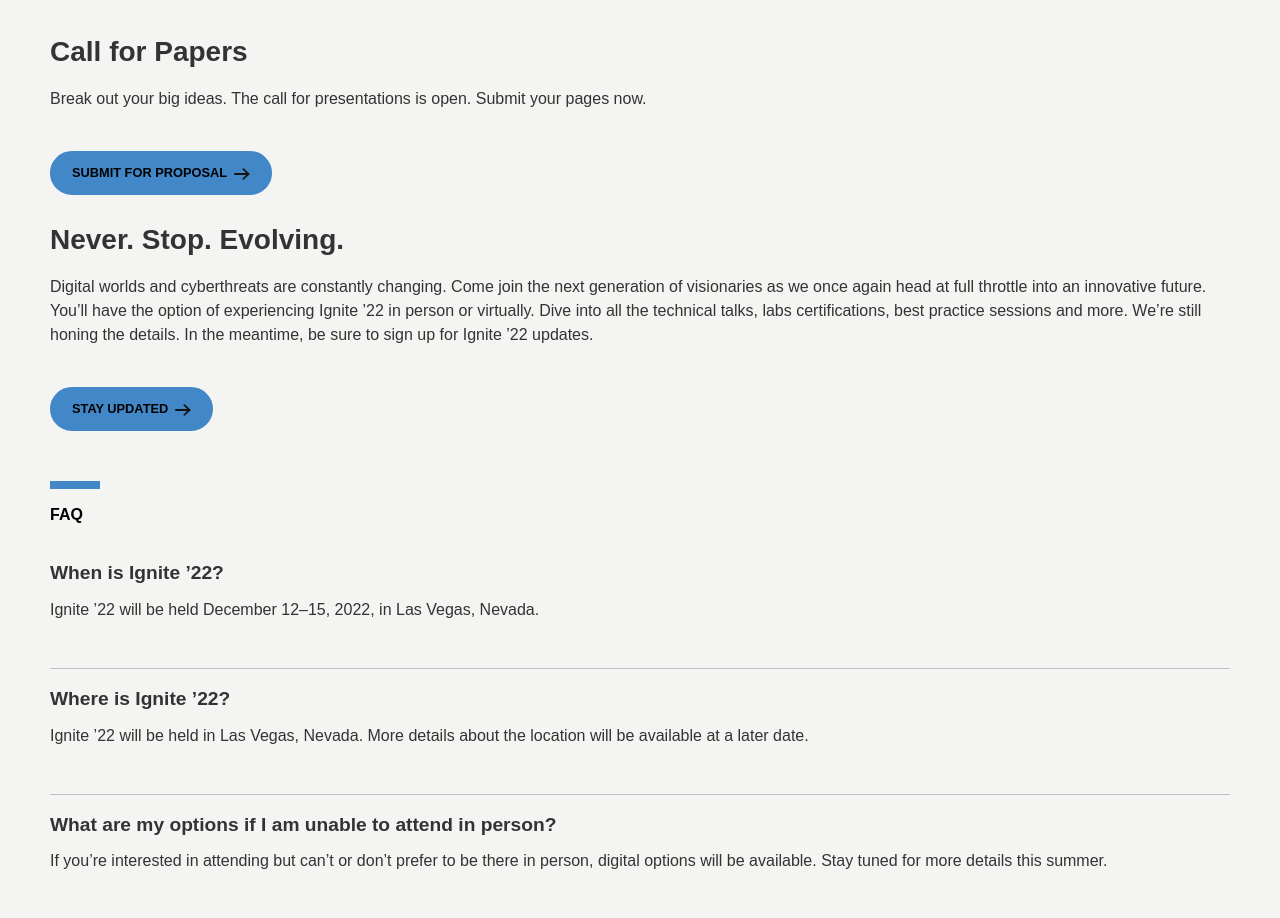
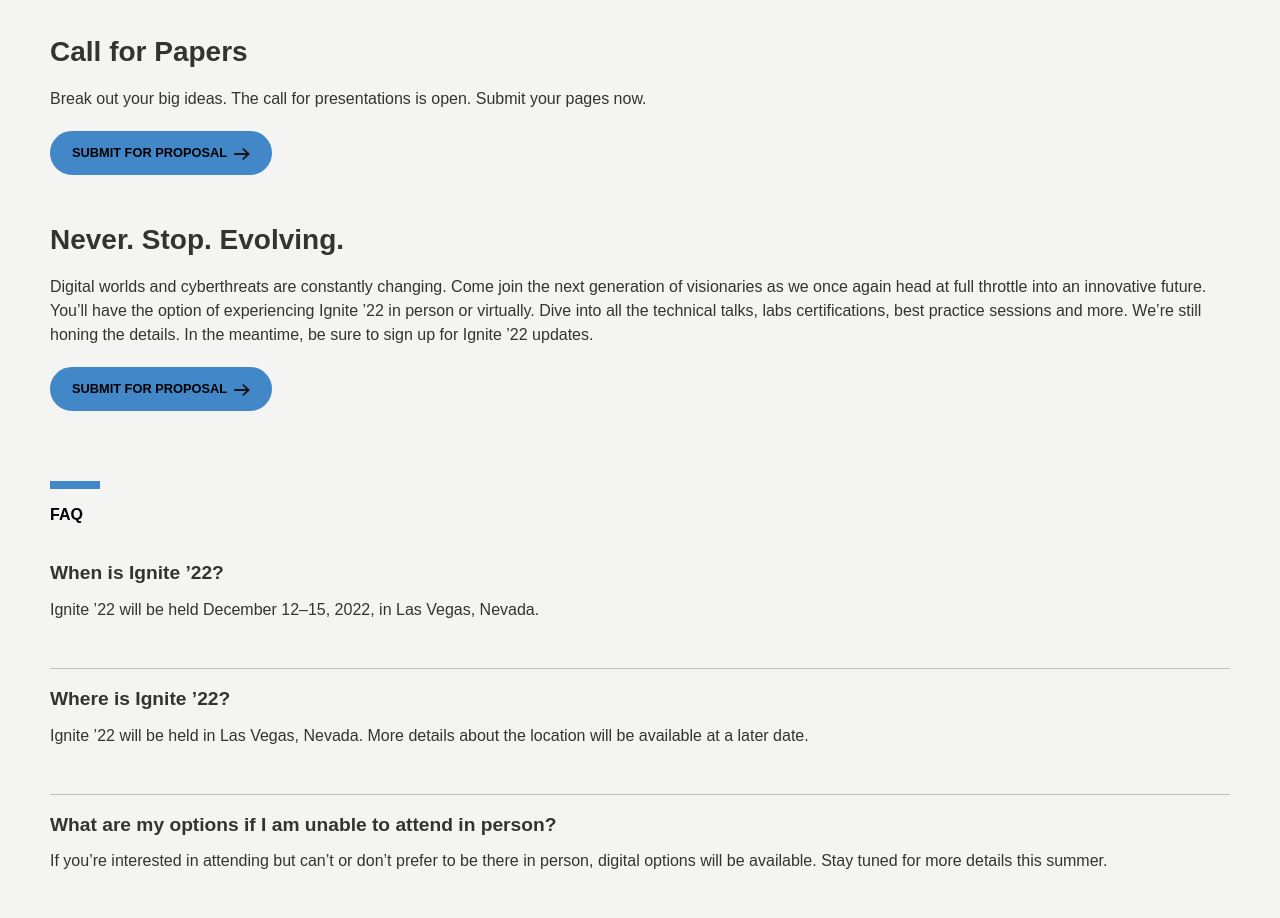
Before and after one commit to Nabeel7801/paloalto, a React (Create React App) app in the folder client/: page / in a window 1280 px wide. Shown: the part 841-1759 px from the top of the page. Built offline with nearby package versions, Linux system fonts and the light colour scheme.

Commit message:
Few Changes

```diff
--- a/client/src/assets/css/index.css
+++ b/client/src/assets/css/index.css
@@ -263,9 +263,9 @@
         display: flex;
         justify-content: center;
         background-color: #fff;
-        width: 98%;
+        width: 100%;
         margin: auto;
-        padding: 20px 0px;
+        padding: 20px 5px;
         border-radius: 20px;
     }
 
--- a/client/src/components/IntroductionBox.jsx
+++ b/client/src/components/IntroductionBox.jsx
@@ -1,11 +1,15 @@
 import React from 'react'
-
+import Button from './Button'
 
 function IntroductionBox(props) {
     return (
         <div className="introductionBox">
             <div className="title">{props.title}</div>
             <div className="description">{props.description}</div>
+            <div className="buttonArea">
+                <Button text="Submit for Proposal" href={props.href}/>
+            </div>
+
         </div>
     )
 }
--- a/client/src/pages/Home.jsx
+++ b/client/src/pages/Home.jsx
@@ -46,20 +46,13 @@
                             href="/callforpapers"
                         />
 
-                        <div className="buttonArea">
-                            <Button text="Submit for Proposal"/>
-                        </div>
-
                         <IntroductionBox
                             title="Never. Stop. Evolving."
                             description="Digital worlds and cyberthreats are constantly changing. Come join the next generation of visionaries as we once again head at full throttle into an innovative future. You’ll have the option of experiencing Ignite ’22 in person or virtually. Dive into all the technical talks, labs certifications, best practice sessions and more.
                             We’re still honing the details. In the meantime, be sure to sign up for Ignite ’22 updates."
+                            text="Stay Updated"
                             href="/contact"
                         />
-
-                        <div className="buttonArea">
-                            <Button text="Stay Updated"/>
-                        </div>
 
                     </div>
 
--- a/client/src/pages/TrackUseCases.jsx
+++ b/client/src/pages/TrackUseCases.jsx
@@ -174,7 +174,7 @@
           </div>
 
           <div className="buttonArea">
-            <Button text="Submit for Proposal"/>
+            <Button text="Submit for Proposal" href="/callforpapers"/>
           </div>
         </div>
       <Footer />
```
